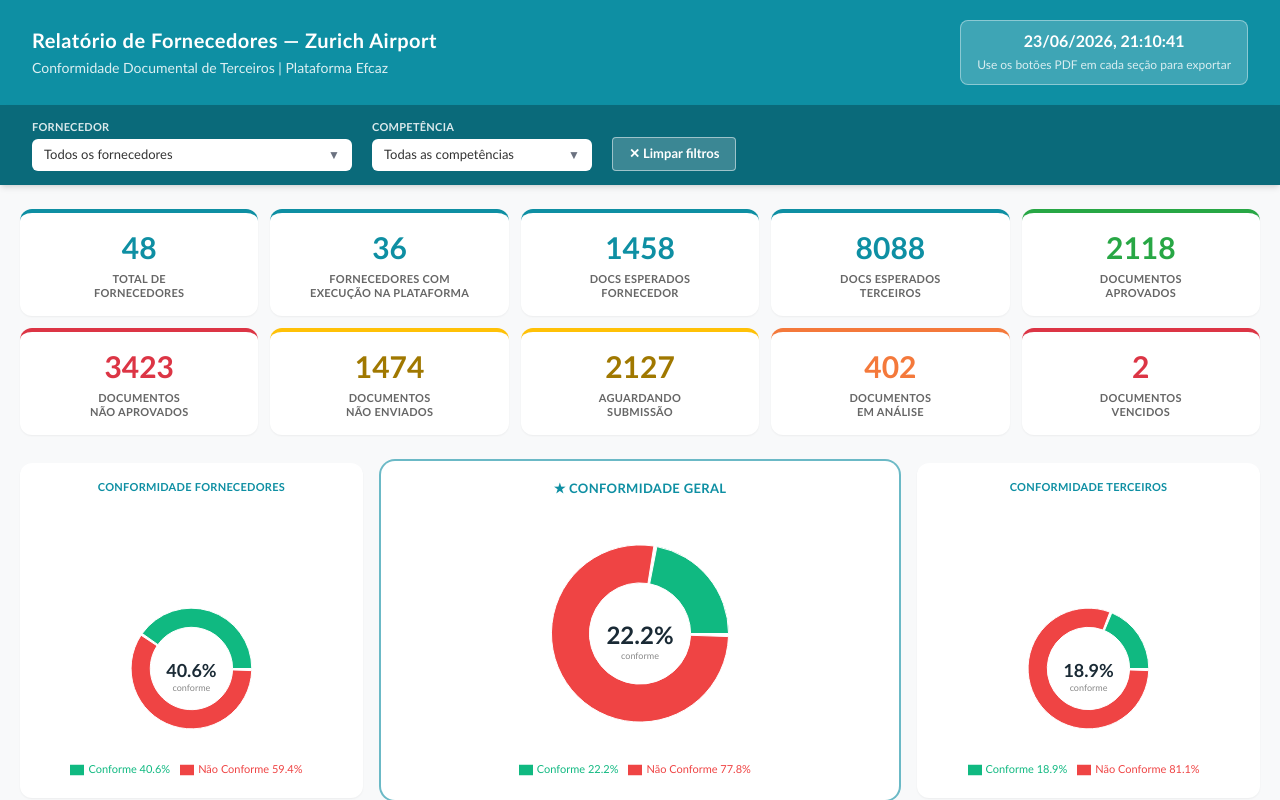
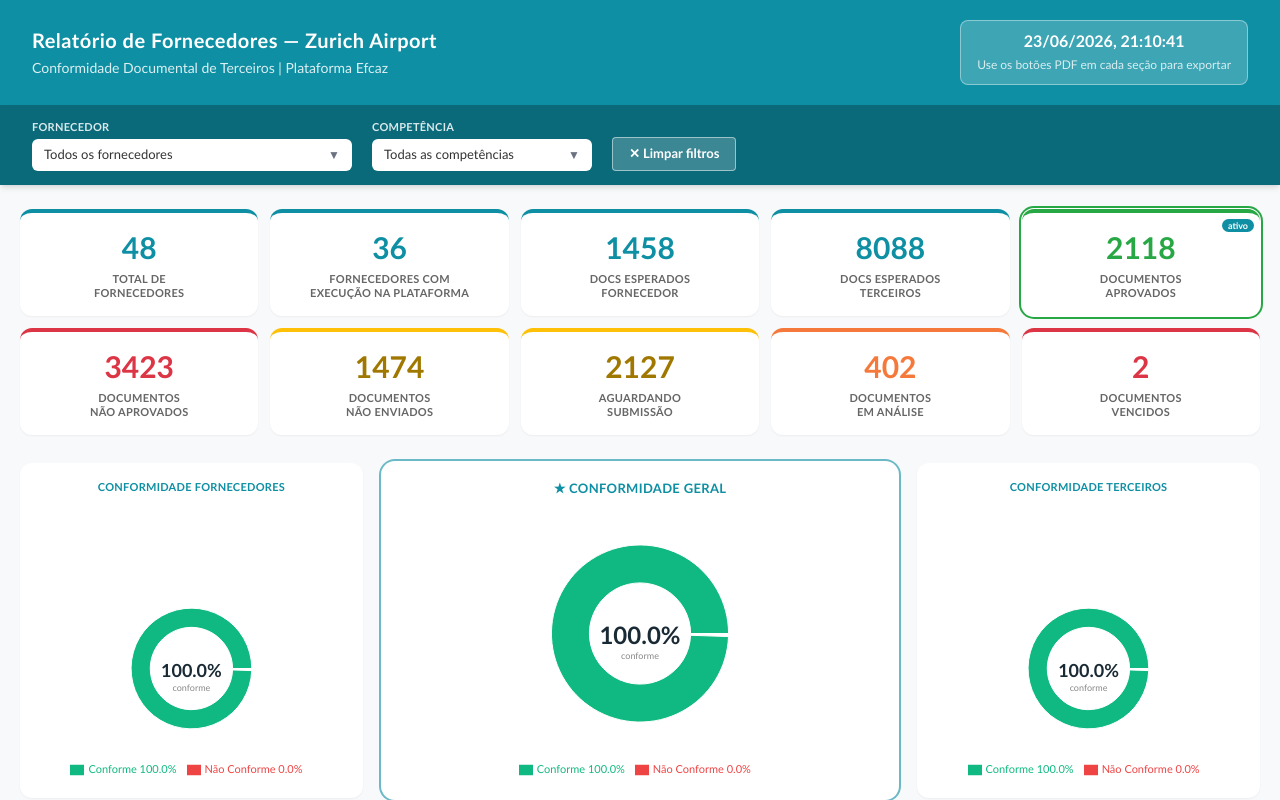
Before and after one commit to gabrillvital-crypto/ClaudeGL, a React (Vite) app in the folder dashboard-react/: page / in a window 1280 px wide. Both pictures are taken after a click on the element 1140 px from the left and 262 px from the top of the page. Shown: the top 800 px of the page. Built offline with nearby package versions, Linux system fonts and the light colour scheme.

Commit message:
feat(zurich): cards KPI clicáveis filtram R3 e R4 por status

```diff
--- a/dashboard-react/src/App.tsx
+++ b/dashboard-react/src/App.tsx
@@ -1,4 +1,4 @@
-import { useMemo } from 'react'
+import { useMemo, useState, useCallback } from 'react'
 import { useDashboardData } from './hooks/useDashboardData'
 import { useGlobalFilter } from './hooks/useGlobalFilter'
 import { Header } from './components/Header'
@@ -11,6 +11,15 @@
 import { PendenciasSection } from './components/PendenciasSection'
 import { ContratosSection } from './components/ContratosSection'
 
+const KPI_STATUS_MAP: Record<string, { sit: string[]; forn: string[] }> = {
+  docs_aprovados:    { sit: ['Aprovado'],            forn: ['Aprovado'] },
+  docs_reprovados:   { sit: ['Reprovado'],            forn: ['Reprovado', 'Irregular', 'Alerta'] },
+  docs_nao_enviados: { sit: ['Não anexado'],          forn: ['Não Anexado'] },
+  docs_aguard_sub:   { sit: ['Aguardando Submissão'], forn: [] },
+  docs_em_analise:   { sit: ['Em Análise'],           forn: ['Em análise'] },
+  docs_vencidos:     { sit: [],                       forn: ['Vencido'] },
+}
+
 function fmtCNPJ(digits: string): string {
   const d = digits.replace(/\D/g, '')
   if (d.length === 11) return d.replace(/(\d{3})(\d{3})(\d{3})(\d{2})/, '$1.$2.$3-$4')
@@ -21,6 +30,8 @@
 export function App() {
   const { data, state, error } = useDashboardData()
   const { selectedFornSet, toggleForn, selectedCompSet, toggleComp, clearComp, clearAll, matchesForn } = useGlobalFilter()
+  const [activeKpi, setActiveKpi] = useState<string | null>(null)
+  const toggleKpi = useCallback((key: string) => setActiveKpi(prev => prev === key ? null : key), [])
 
   const hasFilter = selectedFornSet.size > 0 || selectedCompSet.size > 0
 
@@ -67,13 +78,24 @@
       : data.sit_tabela
     if (selectedCompSet.size > 0)
       rows = rows.filter(r => selectedCompSet.has(r.Competencia))
+    if (activeKpi) {
+      const sitStatuses = KPI_STATUS_MAP[activeKpi]?.sit ?? []
+      if (sitStatuses.length > 0)
+        rows = rows.filter(r => sitStatuses.includes(r.Status))
+    }
     return rows
-  }, [data, selectedFornSet, selectedCompSet, matchesForn])
+  }, [data, selectedFornSet, selectedCompSet, matchesForn, activeKpi])
 
   const fornSitFiltered = useMemo(() => {
     if (!data) return []
-    return hasFilter ? data.forn_sit.filter(r => matchesForn(r.Fornecedor, r.CNPJ_Forn)) : data.forn_sit
-  }, [data, hasFilter, matchesForn])
+    let rows = hasFilter ? data.forn_sit.filter(r => matchesForn(r.Fornecedor, r.CNPJ_Forn)) : data.forn_sit
+    if (activeKpi) {
+      const fornStatuses = KPI_STATUS_MAP[activeKpi]?.forn ?? []
+      if (fornStatuses.length > 0)
+        rows = rows.filter(r => fornStatuses.includes(r.Status))
+    }
+    return rows
+  }, [data, hasFilter, matchesForn, activeKpi])
 
   const tabelaFiltered = useMemo(() => {
     if (!data) return []
@@ -221,7 +243,7 @@
       <div className="max-w-[1400px] mx-auto px-5 py-6">
 
         {/* KPIs — 2 globais somem quando filtro ativo */}
-        <KPIGrid {...kpis} hideGlobal={hasFilter} />
+        <KPIGrid {...kpis} hideGlobal={hasFilter} activeKpi={activeKpi} onKpiClick={toggleKpi} />
 
         {/* 3 donuts de conformidade */}
         <ConformidadeCharts sitData={sitFiltered} fornData={fornSitFiltered} />
--- a/dashboard-react/src/components/KPIGrid.tsx
+++ b/dashboard-react/src/components/KPIGrid.tsx
@@ -3,27 +3,54 @@
   label: string
   color?: 'default' | 'orange' | 'red' | 'yellow' | 'green' | 'gray'
   tooltip?: string
+  kpiKey?: string
 }
 
-function KPICard({ value, label, color = 'default', tooltip }: KPI) {
+function KPICard({
+  value, label, color = 'default', tooltip, kpiKey, isActive, onKpiClick,
+}: KPI & { isActive?: boolean; onKpiClick?: (key: string) => void }) {
   const borderColors = {
     default: 'border-t-[#0E8FA3]',
-    orange: 'border-t-[#F4793B]',
-    red: 'border-t-[#DC3545]',
-    yellow: 'border-t-[#FFC107]',
-    green: 'border-t-[#28A745]',
-    gray: 'border-t-[#6C757D]',
+    orange:  'border-t-[#F4793B]',
+    red:     'border-t-[#DC3545]',
+    yellow:  'border-t-[#FFC107]',
+    green:   'border-t-[#28A745]',
+    gray:    'border-t-[#6C757D]',
   }
   const valueColors = {
     default: 'text-[#0E8FA3]',
-    orange: 'text-[#F4793B]',
-    red: 'text-[#DC3545]',
-    yellow: 'text-[#a07800]',
-    green: 'text-[#28A745]',
-    gray: 'text-[#6C757D]',
+    orange:  'text-[#F4793B]',
+    red:     'text-[#DC3545]',
+    yellow:  'text-[#a07800]',
+    green:   'text-[#28A745]',
+    gray:    'text-[#6C757D]',
   }
+  const ringColors = {
+    default: 'ring-[#0E8FA3]',
+    orange:  'ring-[#F4793B]',
+    red:     'ring-[#DC3545]',
+    yellow:  'ring-[#FFC107]',
+    green:   'ring-[#28A745]',
+    gray:    'ring-[#6C757D]',
+  }
+
+  const isClickable = !!kpiKey
+
   return (
-    <div className={`bg-white rounded-xl p-4 shadow-sm border-t-4 text-center relative group ${borderColors[color]}`}>
+    <div
+      onClick={isClickable ? () => onKpiClick?.(kpiKey!) : undefined}
+      className={[
+        'bg-white rounded-xl p-4 shadow-sm border-t-4 text-center relative group',
+        borderColors[color],
+        isClickable ? 'cursor-pointer hover:shadow-md transition-all select-none' : '',
+        isActive ? `ring-2 ring-offset-1 ${ringColors[color]} shadow-md` : '',
+      ].filter(Boolean).join(' ')}
+    >
+      {isActive && (
+        <div className="absolute top-1.5 right-1.5 text-[9px] font-bold text-white bg-[#0E8FA3] rounded-full px-1.5 py-0.5 leading-none">
+          ativo
+        </div>
+      )}
       <div className={`text-3xl font-bold leading-tight ${valueColors[color]}`}>{value}</div>
       <div
         className="text-[11px] text-[#666] mt-1.5 font-semibold uppercase tracking-wide leading-tight"
@@ -51,9 +78,13 @@
   docs_em_analise: number
   docs_vencidos: number
   hideGlobal?: boolean
+  activeKpi?: string | null
+  onKpiClick?: (key: string) => void
 }
 
 export function KPIGrid(props: Props) {
+  const { activeKpi, onKpiClick } = props
+
   const globalKpis: KPI[] = [
     {
       value: props.total_forn_geral,
@@ -86,48 +117,59 @@
       value: props.docs_aprovados,
       label: 'Documentos<br>Aprovados',
       color: 'green',
-      tooltip: 'Documentos que foram analisados e validados pela equipe de conformidade. Estão em dia.',
+      kpiKey: 'docs_aprovados',
+      tooltip: 'Documentos que foram analisados e validados pela equipe de conformidade. Estão em dia. Clique para filtrar as tabelas.',
     },
     {
       value: props.docs_reprovados,
       label: 'Documentos<br>Não Aprovados',
       color: 'red',
-      tooltip: 'Total de documentos em situação de não conformidade: Reprovado, Irregular ou Alerta — em R3 (terceiros) e R4 (corporativo).',
+      kpiKey: 'docs_reprovados',
+      tooltip: 'Total de documentos em situação de não conformidade: Reprovado, Irregular ou Alerta — em R3 (terceiros) e R4 (corporativo). Clique para filtrar as tabelas.',
     },
     {
       value: props.docs_nao_enviados,
       label: 'Documentos<br>Não Enviados',
       color: 'yellow',
-      tooltip: 'Documentos obrigatórios ainda pendentes de envio pelo fornecedor ou terceiro. Exigem ação imediata.',
+      kpiKey: 'docs_nao_enviados',
+      tooltip: 'Documentos obrigatórios ainda pendentes de envio pelo fornecedor ou terceiro. Clique para filtrar as tabelas.',
     },
     {
       value: props.docs_aguard_sub,
       label: 'Aguardando<br>Submissão',
       color: 'yellow',
-      tooltip: 'Documentos inseridos na plataforma pelo fornecedor, mas ainda não submetidos para análise. O fornecedor precisa concluir o envio clicando em submeter.',
+      kpiKey: 'docs_aguard_sub',
+      tooltip: 'Documentos inseridos na plataforma pelo fornecedor, mas ainda não submetidos para análise. Clique para filtrar as tabelas.',
     },
     {
       value: props.docs_em_analise,
       label: 'Documentos<br>Em Análise',
       color: 'orange',
-      tooltip: 'Documentos já submetidos pelos fornecedores aguardando validação da equipe de conformidade. Distintos dos "Aguardando Submissão" — esses já foram enviados.',
+      kpiKey: 'docs_em_analise',
+      tooltip: 'Documentos já submetidos pelos fornecedores aguardando validação da equipe de conformidade. Clique para filtrar as tabelas.',
     },
     {
       value: props.docs_vencidos,
       label: 'Documentos<br>Vencidos',
       color: 'red',
-      tooltip: 'Documentos de fornecedores (R4) com prazo vencido — exigem renovação ou substituição imediata.',
+      kpiKey: 'docs_vencidos',
+      tooltip: 'Documentos de fornecedores (R4) com prazo vencido — exigem renovação ou substituição imediata. Clique para filtrar as tabelas.',
     },
   ]
 
   const visibleKpis = props.hideGlobal ? activeKpis : [...globalKpis, ...activeKpis]
-  // 8 ativos → repeat(4, 1fr) — 2 fileiras de 4
-  // 10 total (8 + 2 globais) → repeat(5, 1fr) — 2 fileiras de 5
   const cols = visibleKpis.length <= 8 ? 'repeat(4, 1fr)' : 'repeat(5, 1fr)'
 
   return (
     <div className="grid gap-3 mb-7" style={{ gridTemplateColumns: cols }}>
-      {visibleKpis.map((k, i) => <KPICard key={i} {...k} />)}
+      {visibleKpis.map((k, i) => (
+        <KPICard
+          key={i}
+          {...k}
+          isActive={!!k.kpiKey && activeKpi === k.kpiKey}
+          onKpiClick={onKpiClick}
+        />
+      ))}
     </div>
   )
 }
```
